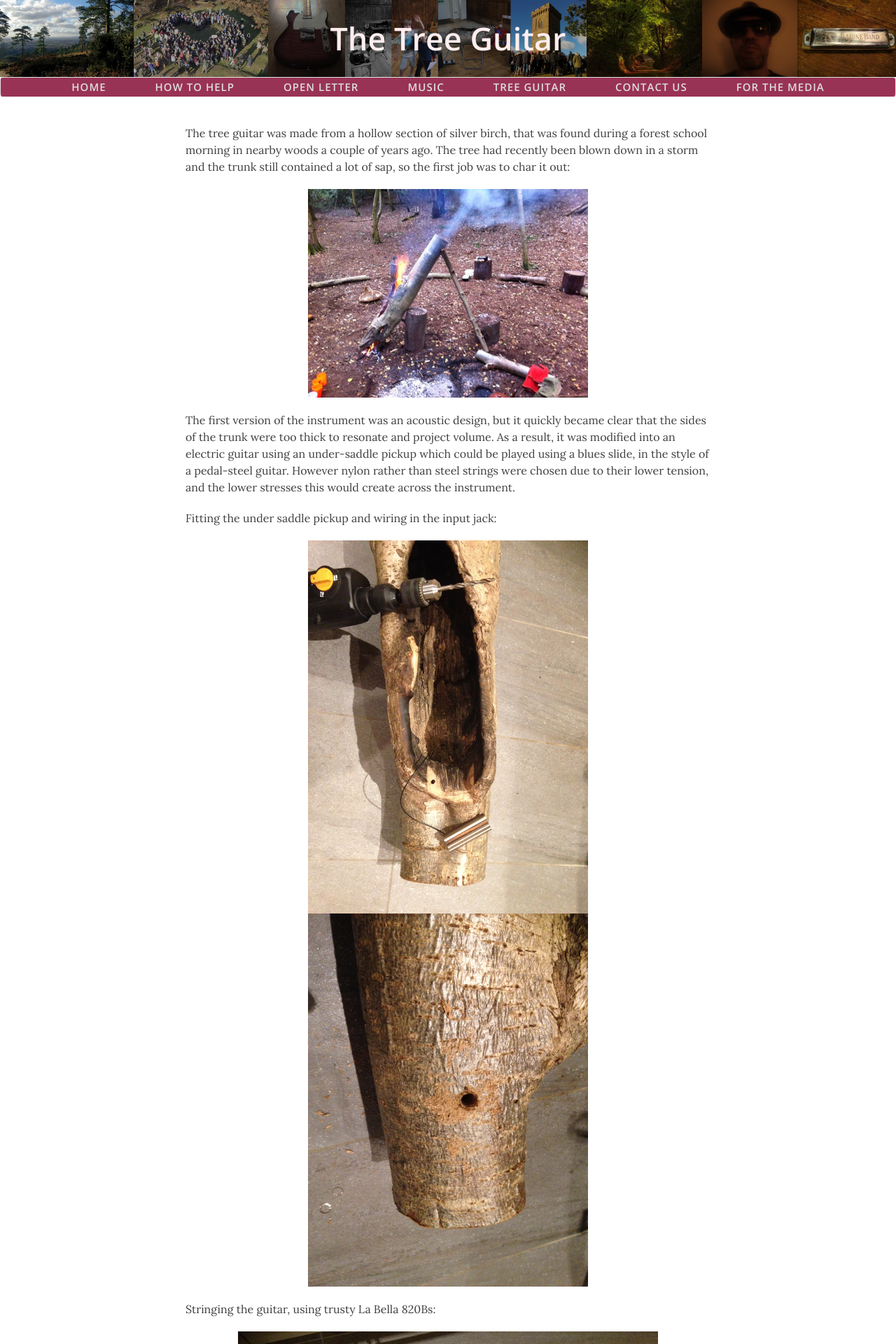
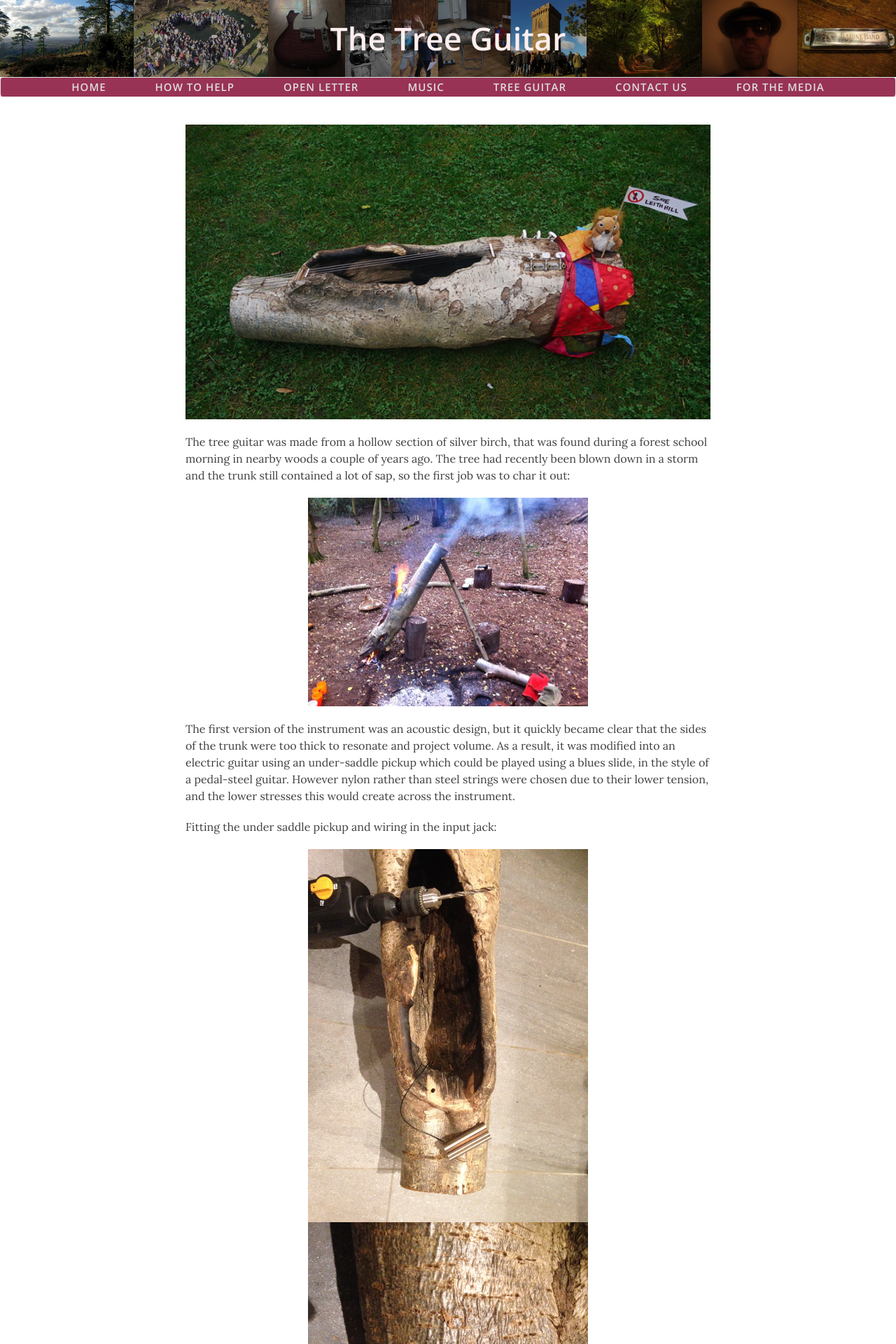
Before and after one commit to voiceforleithhill/leithhillblues.co.uk, a Jekyll site: the page built from tree-guitar.html, in a window 1280 px wide. Shown: the top 1920 px of the page at 70% size. Built offline with Jekyll 4.4.1, drawn with Linux system fonts in a browser that asks for light colours; nearby versions of some CDN libraries.

Commit message:
Content updates

```diff
--- a/tree-guitar.html
+++ b/tree-guitar.html
@@ -2,6 +2,8 @@
 layout: page
 title: "The Tree Guitar"
 ---
+
+<p><img src="{{ site.baseurl }}/img/tree-guitar.jpg" alt="Tree guitar"></p>
 
 <p>The tree guitar was made from a hollow section of silver birch, that was found during a forest school morning in nearby woods a couple of years ago. The tree had recently been blown down in a storm and the trunk still contained a lot of sap, so the first job was to char it out:</p>
 
@@ -20,6 +22,6 @@ title: "The Tree Guitar"
 
 <p>And finally, ready for action - the main riff of Gruffalo Blues which you can hear from the start of the song and underlying the whole track was played on the tree guitar. It was tuned in an open-D tuning again to reduce tension across the instrument, which is why the track is in D!</p>
 
-<img src="{{ site.baseurl }}/img/tree-guitar-finished.png" alt="Tree guitar pickup">
+<p><img src="{{ site.baseurl }}/img/tree-guitar-finished.png" alt="Tree guitar complete"></p>
 
 <img class="logo" src="{{ site.baseurl }}/img/logo-red.png" alt="logo">
```
Also changed, not shown: img/tree-guitar.jpg (added).
